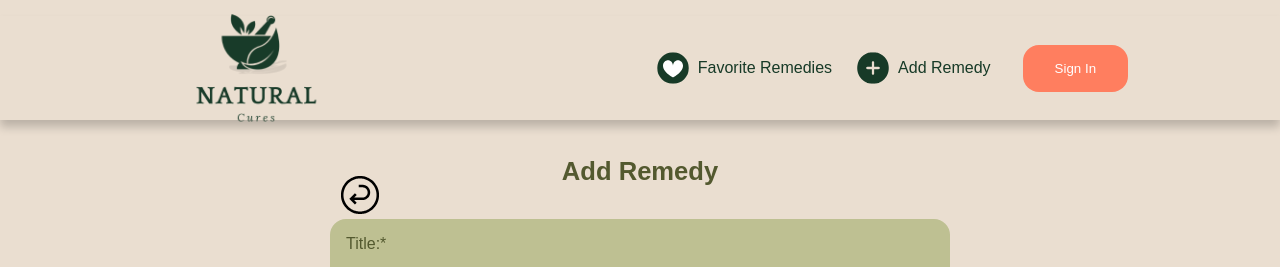
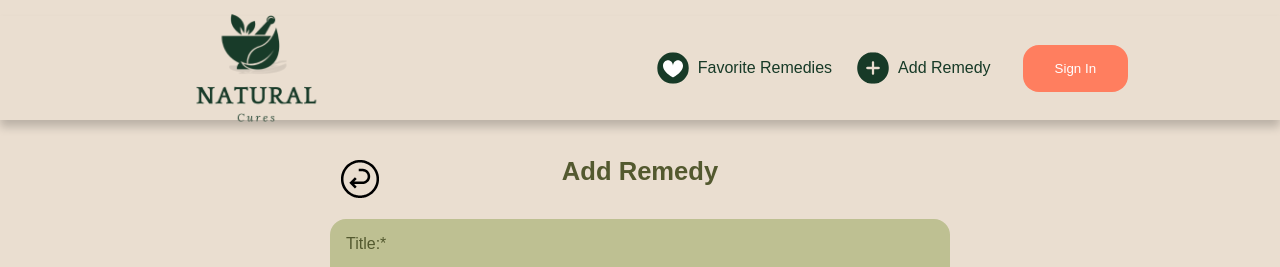
Before and after one commit to Rahaf91/capstone-natural-cures, a Next.js app: page /remedy/add in a window 1280 px wide. Shown: the top 267 px of the page. Built offline with nearby package versions, Linux system fonts and the light colour scheme; no server answers; the database is empty; a web font is replaced by a local one.

Commit message:
unify border radius for links and button

```diff
--- a/components/Header.js
+++ b/components/Header.js
@@ -52,7 +52,7 @@ export default function Header() {
 
 const HeaderWrapper = styled.header`
   position: sticky;
-  top: 7px;
+  top: 0;
   display: flex;
   z-index: 2000;
   background-color: var(--header-bg-color);
--- a/components/RemedyForm.js
+++ b/components/RemedyForm.js
@@ -377,7 +377,7 @@ const ButtonsContainer = styled.div`
 `;
 const BackButtonWrapper = styled.div`
   position: absolute;
-  top: -4rem;
+  top: -5rem;
   left: 0;
   z-index: 10;
 `;
--- a/components/StyledLinks.js
+++ b/components/StyledLinks.js
@@ -5,7 +5,7 @@ export const StyledLinks = styled(Link)`
   border: none;
   padding: 0.5rem 1.2rem;
   font-size: 1rem;
-  border-radius: 0.5rem;
+  border-radius: var(--border-radius);
   text-align: center;
   text-decoration: none;
   margin-top: 0.625rem;
```
